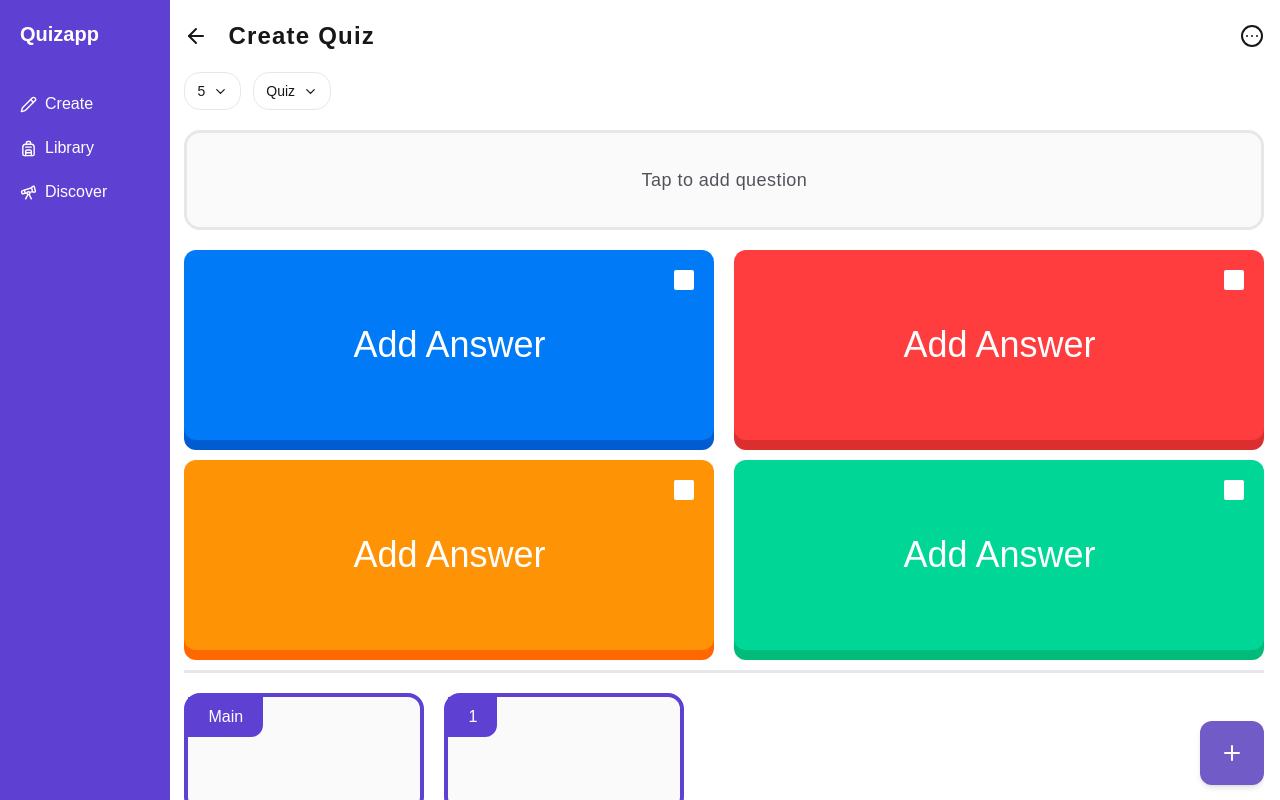
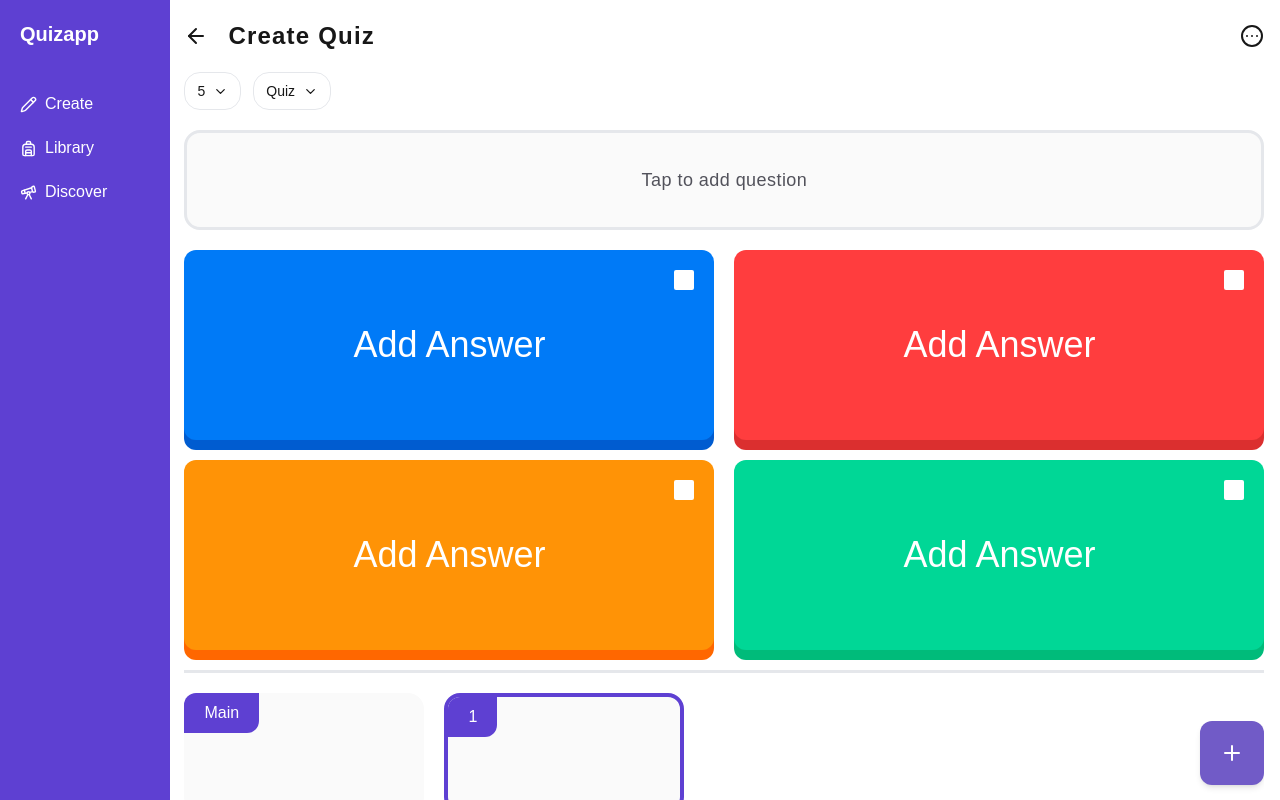
Before and after one commit to thoriqramadhan/quizapp, a Next.js app: page /home/create in a window 1280 px wide. Both pictures are taken after typing "Sample" into the empty fields and a click on the button "Next". Built offline with nearby package versions, Linux system fonts and the light colour scheme.

Commit message:
feat: seperate questionViewCard to a new components & change border if selected

```diff
--- a/app/home/create/page.tsx
+++ b/app/home/create/page.tsx
@@ -1,6 +1,6 @@
 'use client'
 import { Button } from '@/components/client/Button';
-import { CardAnswer } from '@/components/client/Card';
+import { CardAnswer, QuestionViewCard } from '@/components/client/Card';
 import { Dropdown, DropdownItem, OptionDropdown } from '@/components/client/Dropdown';
 import ErrorMessage from '@/components/server/ErrorMessage';
 import { InputSection } from '@/components/server/Form';
@@ -287,15 +287,11 @@ const QuestionView: FC<QuestionViewProps> = ({ handleSubmit }) => {
         <section className='w-full py-5 border-t-[3px] flex-y-center gap-x-10 justify-between'>
             <section className=' max-w-[calc(100%-40px)] flex space-x-5 overflow-x-auto scrollbar-thin'>
                 {/* main card V*/}
-                <div className="w-[240px] h-[120px] relative shrink-0 bg-zinc-50 border-[#5E40D2] border-[4px] cursor-pointer rounded-2xl" onClick={handleMainCard}>
-                    <span className='absolute bg-[#5E40D2] px-5 py-2 rounded-br-xl text-white'>Main</span>
-                </div>
+                <QuestionViewCard title='Main' isSelected={question.pageAt == 0} onClick={handleMainCard} />
                 {
                     question.quiz?.length > 0 && question.quiz!.map((item, index) => (
                         // card
-                        <div onClick={() => handleCard(index + 1)} key={index} className="w-[240px] h-[120px] relative shrink-0 bg-zinc-50 border-[#5E40D2] border-[4px] cursor-pointer rounded-2xl">
-                            <span className='absolute bg-[#5E40D2] px-5 py-2 rounded-br-xl text-white'>{index + 1}</span>
-                        </div>
+                        <QuestionViewCard key={index} title={index + 1} isSelected={question.pageAt - 1 == index} onClick={() => handleCard(index + 1)} />
                     ))
                 }
             </section>
--- a/components/client/Card.tsx
+++ b/components/client/Card.tsx
@@ -4,7 +4,7 @@ import { useModal } from "@/lib/context/modal";
 import { cn } from "@/utils/style"
 import { getChoiceAplhabet, getChoiceWithoutAlphabet } from "@/utils/typhography";
 import { Check, DivideIcon, X } from "lucide-react";
-import { FC, useEffect, useState } from "react"
+import { FC, HTMLAttributes, useEffect, useState } from "react"
 import TextareaAutosize from 'react-textarea-autosize';
 import DOMPurify from 'dompurify'
 
@@ -51,6 +51,17 @@ export const CardAnswer: FC<CardAnswer> = ({ className, mainColor, shadowColorRg
 }
 
 
+interface QuestionViewCardProps extends HTMLAttributes<HTMLDivElement> {
+    isSelected: boolean,
+    title: string | number
+}
+export const QuestionViewCard: FC<QuestionViewCardProps> = ({ isSelected, title, ...props }) => {
+    return <div className={`w-[240px] h-[120px] relative shrink-0 bg-zinc-50 cursor-pointer rounded-2xl ${isSelected && 'border-[4px] border-[#5E40D2]'}`} {...props} >
+        <span className='absolute bg-[#5E40D2] px-5 py-2 rounded-br-xl rounded-tl-xl text-white'>{title}</span>
+    </div>
+}
+
+
 
 interface ModalCardProps {
 
```
